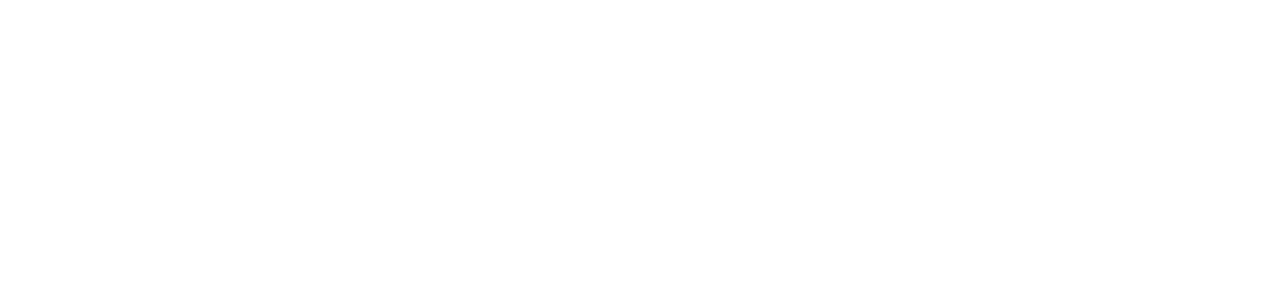
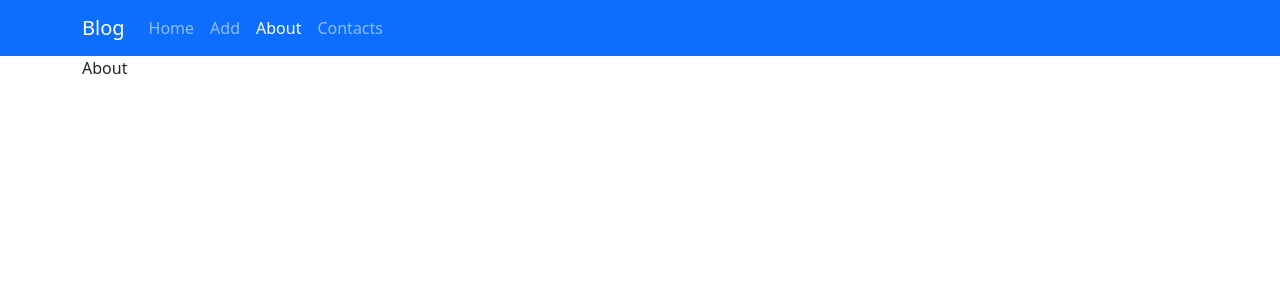
Before and after one commit to AlmazXX/blog, a React (Create React App) app: page /about in a window 1280 px wide. Shown: the top 300 px of the page. Built offline with nearby package versions, Linux system fonts and the light colour scheme.

Commit message:
Added basic layout Added Navbar Added Home, Add, About, Contacts conts Added these comps to App with router

```diff
--- a/src/App.tsx
+++ b/src/App.tsx
@@ -1,5 +1,26 @@
+import { Routes, Route } from "react-router-dom";
+import Navbar from "./components/Navbar/Navbar";
+import About from "./containers/About/About";
+import Add from "./containers/Add/Add";
+import Contacts from "./containers/Contacts/Contacts";
+import Home from "./containers/Home/Home";
+
 function App() {
-  return <></>;
+  return (
+    <>
+      <header>
+        <Navbar />
+      </header>
+      <main className="container">
+        <Routes>
+          <Route path='/' element={<Home/>}/>
+          <Route path='/add' element={<Add/>}/>
+          <Route path='/about' element={<About/>}/>
+          <Route path='/contacts' element={<Contacts/>}/>
+        </Routes>
+      </main>
+    </>
+  );
 }
 
 export default App;
--- /dev/null
+++ b/src/components/Navbar/Navbar.tsx
@@ -0,0 +1,37 @@
+import { NavLink } from "react-router-dom";
+
+const Navbar = () => {
+  return (
+    <div className="navbar navbar-expand-sm navbar-dark bg-primary">
+      <div className="container">
+        <span className="navbar-brand">Blog</span>
+        <div className="collapse navbar-collapse">
+          <ul className="navbar-nav mr-auto">
+            <li className="nav-item">
+              <NavLink to="/" className="nav-link">
+                Home
+              </NavLink>
+            </li>
+            <li className="nav-item">
+              <NavLink to="/add" className="nav-link">
+                Add
+              </NavLink>
+            </li>
+            <li className="nav-item">
+              <NavLink to="/about" className="nav-link">
+                About
+              </NavLink>
+            </li>
+            <li className="nav-item">
+              <NavLink to="/contacts" className="nav-link">
+                Contacts
+              </NavLink>
+            </li>
+          </ul>
+        </div>
+      </div>
+    </div>
+  );
+};
+
+export default Navbar;
--- /dev/null
+++ b/src/containers/About/About.tsx
@@ -0,0 +1,5 @@
+const About = () => {
+  return <div>About</div>;
+};
+
+export default About;
--- /dev/null
+++ b/src/containers/Add/Add.tsx
@@ -0,0 +1,5 @@
+const Add = () => {
+  return <div>Add</div>;
+};
+
+export default Add;
--- /dev/null
+++ b/src/containers/Contacts/Contacts.tsx
@@ -0,0 +1,5 @@
+const Contacts = () => {
+  return <div>Contacts</div>;
+};
+
+export default Contacts;
--- /dev/null
+++ b/src/containers/Home/Home.tsx
@@ -0,0 +1,5 @@
+const Home = () => {
+  return <div>Home</div>;
+};
+
+export default Home;
```
